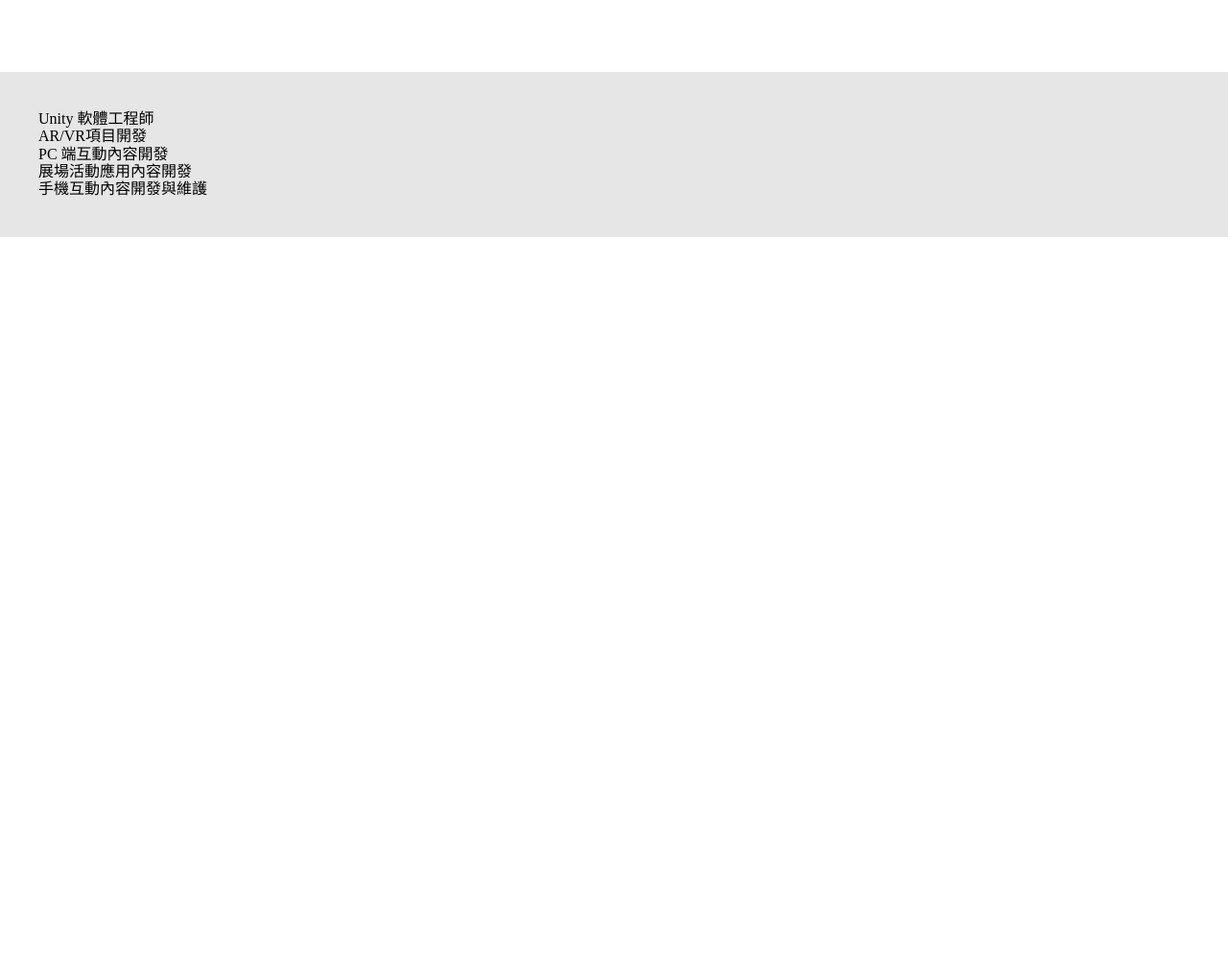
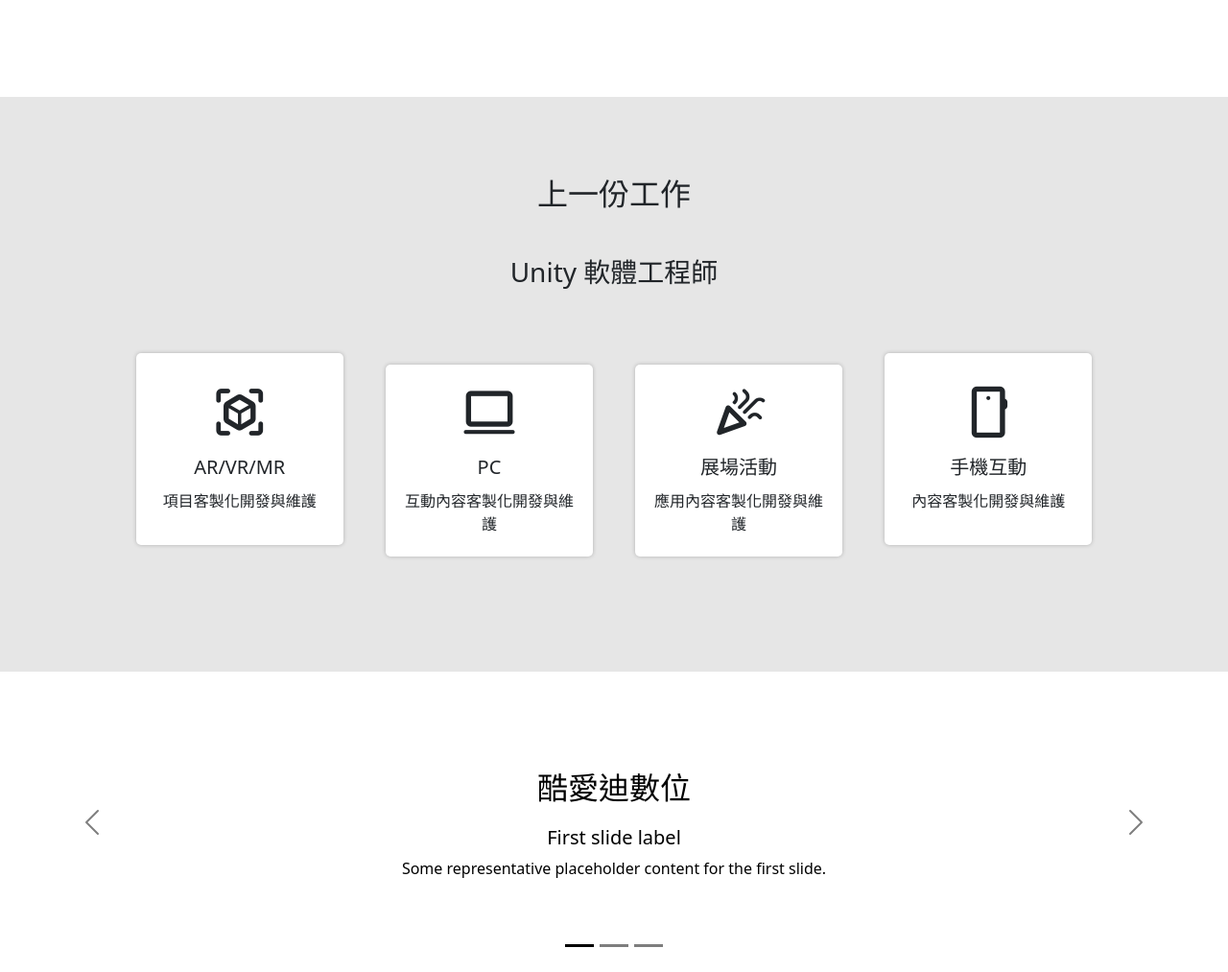
Before and after one commit to Reid408/MyResume, a plain HTML site: page index.html in a window 1280 px wide. Shown: the part 779-1792 px from the top of the page at 96% size. Before the commit the page ends 1026 px from the top, so only its background shows below. Drawn offline with nearby package versions, Linux system fonts and the light colour scheme.

Commit message:
上一份工作PC排版完成、工作經歷slider建置完成、導入Bootsrap並調整期Slider

```diff
--- a/css/index.css
+++ b/css/index.css
@@ -106,7 +106,53 @@ nav ul li a:hover {
 /* -------------------Last Work---------------------- */
 .last-Work {
   background-color: #e6e6e6;
+  padding: 60px;
+  text-align: center;
+}
+
+.work-content {
+  width: 100%;
   padding: 40px;
+}
+.work-content-card {
+  width: 20%;
+  height: 200px;
+  margin: 20px;
+  display: inline-block;
+  padding: 20px;
+  background-color: white;
+  box-shadow: 0px 0px 4px 0px rgba(0, 0, 0, 0.23);
+  border-radius: 5px;
+}
+
+.card-main {
+  display: flex;
+  justify-content: center;
+  align-items: center;
+  width: auto;
+  height: 100%;
+  flex-direction: column;
+}
+
+.card-title {
+  font-size: 20px;
+  margin: 5%;
+}
+
+/* 工作經歷 */
+.d-style {
+  color: black !important;
+  right: 15%;
+  bottom: 1.25rem;
+  left: 15%;
+  padding-top: 1.25rem;
+  padding-bottom: 1.25rem;
+  color: #fff;
+  text-align: center;
+}
+
+.carousel-padding {
+  padding: 60px;
 }
 
 /*--------------- 通用屬性 --------------------------------*/
@@ -124,3 +170,21 @@ a {
   text-decoration: none;
   color: #454545;
 }
+
+/*--------------- 手機 --------------------------------*/
+
+@media (max-width: 1000px) {
+  .work-content {
+    width: 100%;
+    padding: 40px;
+    text-align: center;
+  }
+  .work-content-card {
+    width: 40%;
+    display: inline-block;
+    height: 300px;
+    margin: 20px;
+    padding: 20px;
+    background-color: white;
+  }
+}
--- a/index.html
+++ b/index.html
@@ -3,6 +3,21 @@
   <head>
     <meta charset="UTF-8" />
     <meta name="viewport" content="width=device-width, initial-scale=1.0" />
+
+    <link
+      rel="stylesheet"
+      href="https://cdn.jsdelivr.net/npm/bootstrap@5.3.0/dist/css/bootstrap.min.css"
+    />
+    <link
+      rel="stylesheet"
+      href="https://fonts.googleapis.com/css2?family=Material+Symbols+Rounded:opsz,wght,FILL,GRAD@48,700,0,0"
+    />
+    <style>
+      .material-symbols-rounded {
+        font-variation-settings: "FILL" 0, "wght" 700, "GRAD" 0, "opsz" 48;
+        font-size: 55px;
+      }
+    </style>
     <link rel="stylesheet" href="css/normalize.css" />
     <link rel="stylesheet" href="css/index.css" />
     <title>李國一的履歷</title>
@@ -66,16 +81,126 @@
         </div>
       </section>
       <section class="last-Work">
-        <div>Unity 軟體工程師</div>
+        <div>
+          <h1>上一份工作</h1>
+          <br />
+          <h3>Unity 軟體工程師</h3>
+        </div>
         <div class="work-content">
-          <div class="work-content-card">AR/VR項目開發</div>
-          <div class="work-content-card">PC 端互動內容開發</div>
-          <div class="work-content-card">展場活動應用內容開發</div>
-          <div class="work-content-card">手機互動內容開發與維護</div>
+          <div class="work-content-card">
+            <div class="card-main">
+              <div class="card-icon">
+                <span class="material-symbols-rounded"> view_in_ar </span>
+              </div>
+              <div class="card-title">AR/VR/MR</div>
+              <div class="car-content">項目客製化開發與維護</div>
+            </div>
+          </div>
+          <div class="work-content-card">
+            <div class="card-main">
+              <div>
+                <span class="material-symbols-rounded"> computer </span>
+              </div>
+              <div class="card-title">PC</div>
+              <div class="car-content">互動內容客製化開發與維護</div>
+            </div>
+          </div>
+          <div class="work-content-card">
+            <div class="card-main">
+              <div>
+                <span class="material-symbols-rounded"> celebration </span>
+              </div>
+              <div class="card-title">展場活動</div>
+              <div class="car-content">應用內容客製化開發與維護</div>
+            </div>
+          </div>
+          <div class="work-content-card">
+            <div class="card-main">
+              <div>
+                <span class="material-symbols-rounded"> smartphone </span>
+              </div>
+              <div class="card-title">手機互動</div>
+              <div class="car-content">內容客製化開發與維護</div>
+            </div>
+          </div>
         </div>
       </section>
-      <section class="workExperence"></section>
+      <section class="work-Experence">
+        <div id="carouselExampleCaptions" class="carousel slide carousel-dark">
+          <div class="carousel-indicators">
+            <button
+              type="button"
+              data-bs-target="#carouselExampleCaptions"
+              data-bs-slide-to="0"
+              class="active"
+              aria-current="true"
+              aria-label="Slide 1"
+            ></button>
+            <button
+              type="button"
+              data-bs-target="#carouselExampleCaptions"
+              data-bs-slide-to="1"
+              aria-label="Slide 2"
+            ></button>
+            <button
+              type="button"
+              data-bs-target="#carouselExampleCaptions"
+              data-bs-slide-to="2"
+              aria-label="Slide 3"
+            ></button>
+          </div>
+          <div class="carousel-inner carousel-padding">
+            <div class="carousel-item active">
+              <div class="d-style d-none d-md-block">
+                <h1>酷愛迪數位</h1>
+                <h5>First slide label</h5>
+                <p>
+                  Some representative placeholder content for the first slide.
+                </p>
+              </div>
+            </div>
+            <div class="carousel-item">
+              <div class="d-style d-none d-md-block">
+                <h1>酷愛位</h1>
+                <h5>Second slide label</h5>
+                <p>
+                  Some representative placeholder content for the second slide.
+                </p>
+              </div>
+            </div>
+            <div class="carousel-item">
+              <div class="d-style d-none d-md-block">
+                <h1>酷愛位</h1>
+                <h5>Third slide label</h5>
+                <p>
+                  Some representative placeholder content for the third slide.
+                </p>
+              </div>
+            </div>
+          </div>
+          <button
+            class="carousel-control-prev"
+            type="button"
+            data-bs-target="#carouselExampleCaptions"
+            data-bs-slide="prev"
+          >
+            <span class="carousel-control-prev-icon" aria-hidden="true"></span>
+            <span class="visually-hidden">Previous</span>
+          </button>
+          <button
+            class="carousel-control-next"
+            type="button"
+            data-bs-target="#carouselExampleCaptions"
+            data-bs-slide="next"
+          >
+            <span class="carousel-control-next-icon" aria-hidden="true"></span>
+            <span class="visually-hidden">Next</span>
+          </button>
+        </div>
+      </section>
     </div>
     <div class="footer"></div>
+
+    <script src="https://cdn.jsdelivr.net/npm/bootstrap@5.3.0/dist/js/bootstrap.bundle.min.js"></script>
   </body>
 </html>
```
